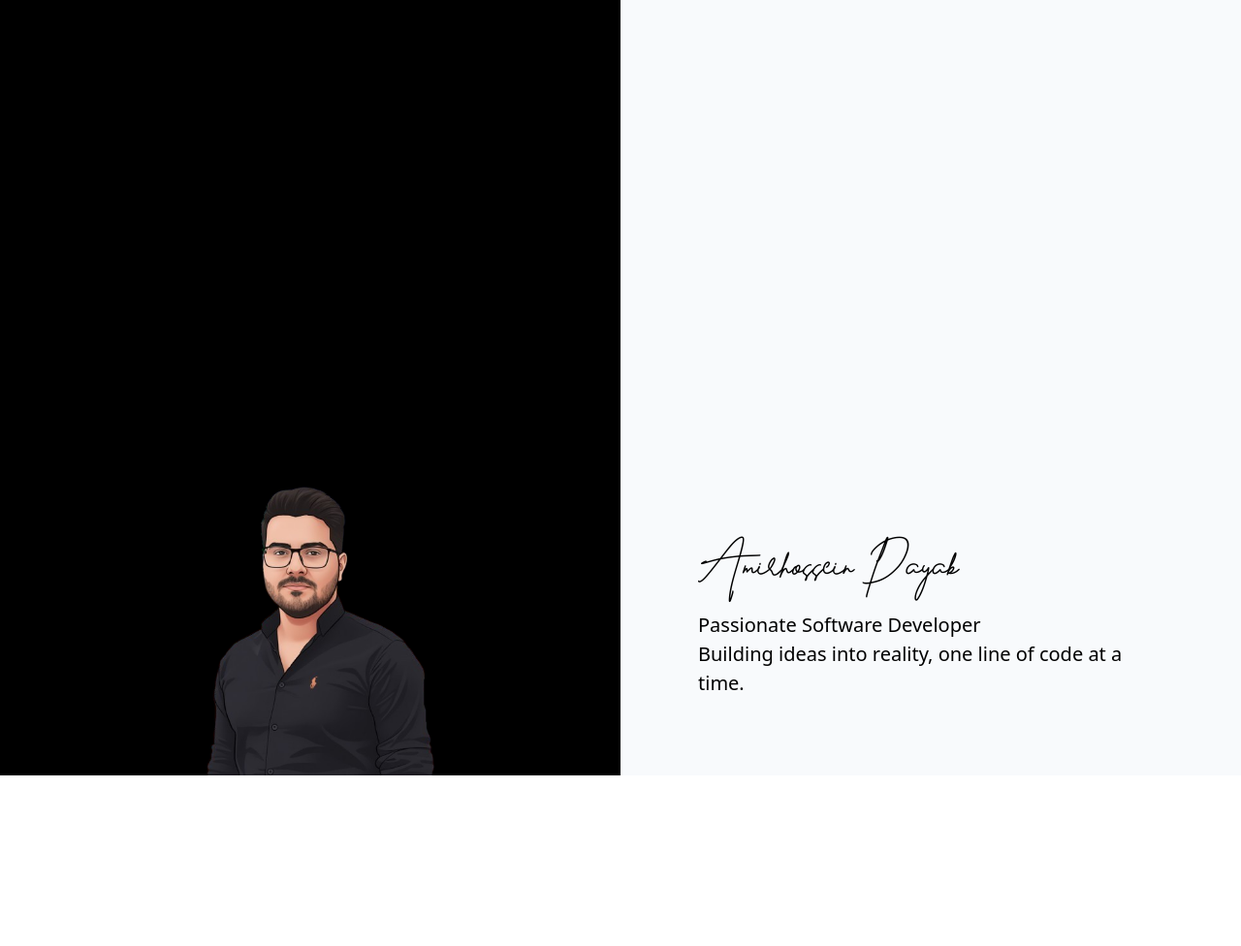
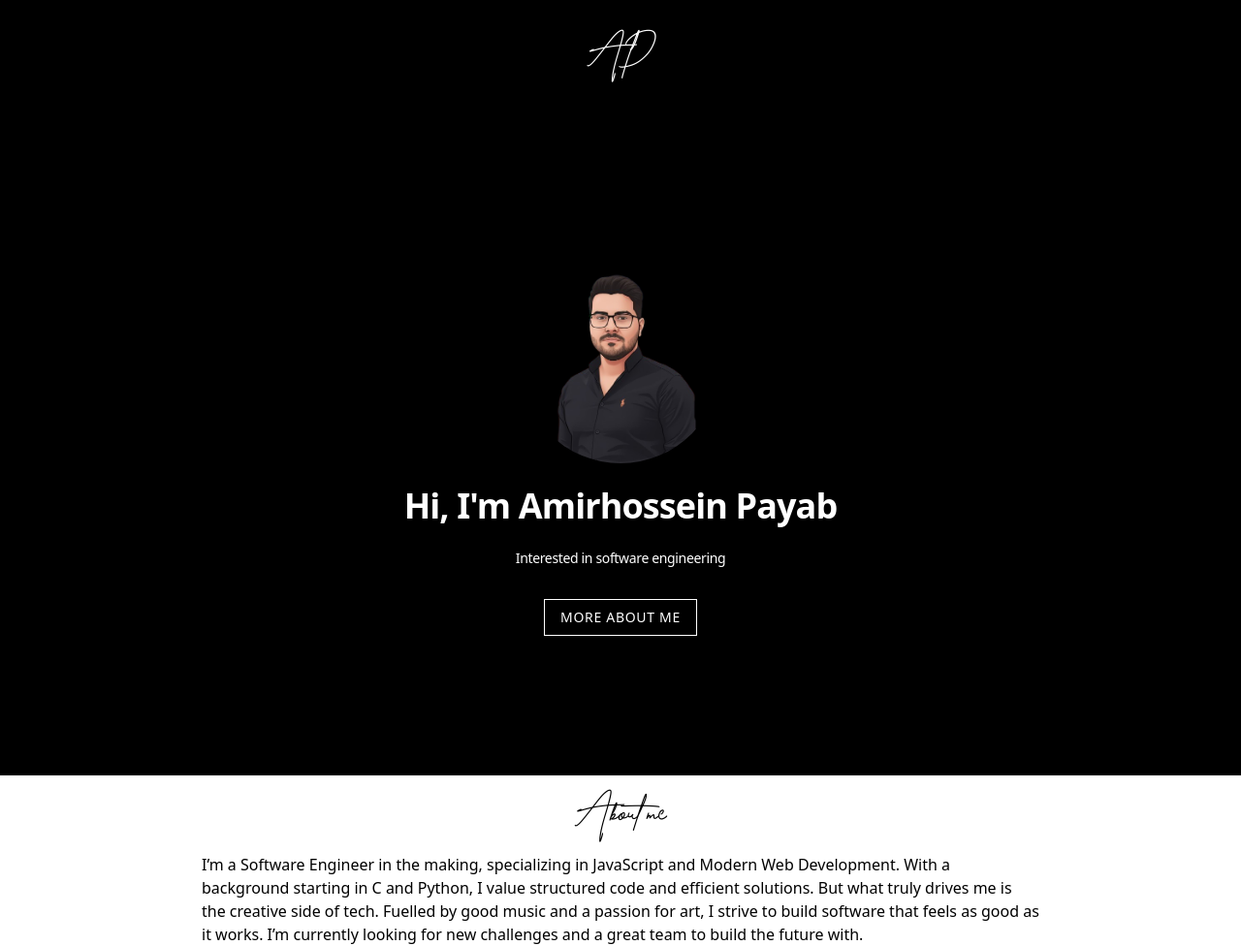
Before and after one commit to amirhosseinpayab/portfolio, a website: page index.html in a window 1280 px wide. Shown: the whole page at 97% size. Before the commit the page ends 800 px from the top, so only its background shows below. Drawn offline with Linux system fonts and the light colour scheme.

Commit message:
change the ui of website and start from first

```diff
--- a/index.html
+++ b/index.html
@@ -6,54 +6,42 @@
     <link href="./dist/output.css" rel="stylesheet" />
     <title>Amirhossein Payab</title>
   </head>
-  <body class="overflow-hidden">
-    <main
-      class="h-screen w-full overflow-y-scroll snap-y snap-mandatory scroll-smooth"
-    >
-      <!--Hero-->
+  <body>
+    <header class="flex flex-col bg-black h-screen text-white overflow-hidden">
+      <div class="w-full flex justify-center items-center p-6 lg:p-8 z-10">
+        <span class="font-art text-3xl lg:text-5xl">AP</span>
+      </div>
+
       <section
-        class="h-screen w-full snap-start flex justify-center items-center text-black"
+        class="flex-1 flex flex-col justify-center items-center gap-6 px-4 text-center"
       >
-        <div class="h-full basis-1/2 bg-black flex justify-center items-end">
-          <img src="./src/hero.png" alt="" class="w-1/2" />
-        </div>
+        <img src="./src/hero.png" alt="" class="w-52 rounded-full" />
 
-        <div
-          class="h-full flex flex-col justify-end items-start p-20 basis-1/2 bg-slate-50"
+        <h1 class="text-3xl lg:text-4xl font-bold tracking-tight">
+          Hi, I'm Amirhossein Payab
+        </h1>
+        <h2 class="text-sm tracking-tight">
+          Interested in software engineering
+        </h2>
+        <button
+          class="mt-2 border border-white text-white px-4 py-2 hover:bg-white hover:text-black transition-all duration-300 text-sm uppercase tracking-wider"
         >
-          <h1 class="text-[60px] font-art">Amirhossein Payab</h1>
-          <h2 class="text-[20px]">Passionate Software Developer</h2>
-          <p class="text-[20px]">
-            Building ideas into reality, one line of code at a time.
-          </p>
-        </div>
+          <a href="#about">More About Me</a>
+        </button>
       </section>
-      <!-- About me-->
-      <section
-        class="relative h-screen w-1/2 snap-start bg-black flex flex-col justify-center items-center text-white"
-      >
-        <h1 class="text-8xl p-9 font-art">About me</h1>
-        <p class="font-sans px-6">
-          Final-year Computer Science student who loves creating software. I
-          started my programming journey at university with C and Python, and
-          now I’m working my way toward becoming a software engineer. I enjoy
-          coding with good music in the background, working in teams, exploring
-          new places, and expressing myself through music and art. These
-          passions keep me creative and motivated as I tackle new challenges.
-        </p>
-      </section>
-      <!--Skills-->
-      <section
-        class="h-screen w-full snap-start bg-black flex justify-center items-center text-white"
-      >
-        <h1 class="text-6xl font-bold">Skills</h1>
-      </section>
-      <!--Contant me-->
-      <section
-        class="h-screen w-full snap-start bg-black flex justify-center items-center text-white"
-      >
-        <h1 class="text-6xl font-bold">contact me</h1>
-      </section>
-    </main>
+    </header>
+
+    <section id="about" class="flex flex-col justify-center items-center">
+      <h1 class="font-art text-3xl lg:text-5xl p-4">About me</h1>
+      <p class="px-52">
+        I’m a Software Engineer in the making, specializing in JavaScript and
+        Modern Web Development. With a background starting in C and Python, I
+        value structured code and efficient solutions. But what truly drives me
+        is the creative side of tech. Fuelled by good music and a passion for
+        art, I strive to build software that feels as good as it works. I’m
+        currently looking for new challenges and a great team to build the
+        future with.
+      </p>
+    </section>
   </body>
 </html>
```
Also changed, not shown: dist/output.css, 1 other file.
